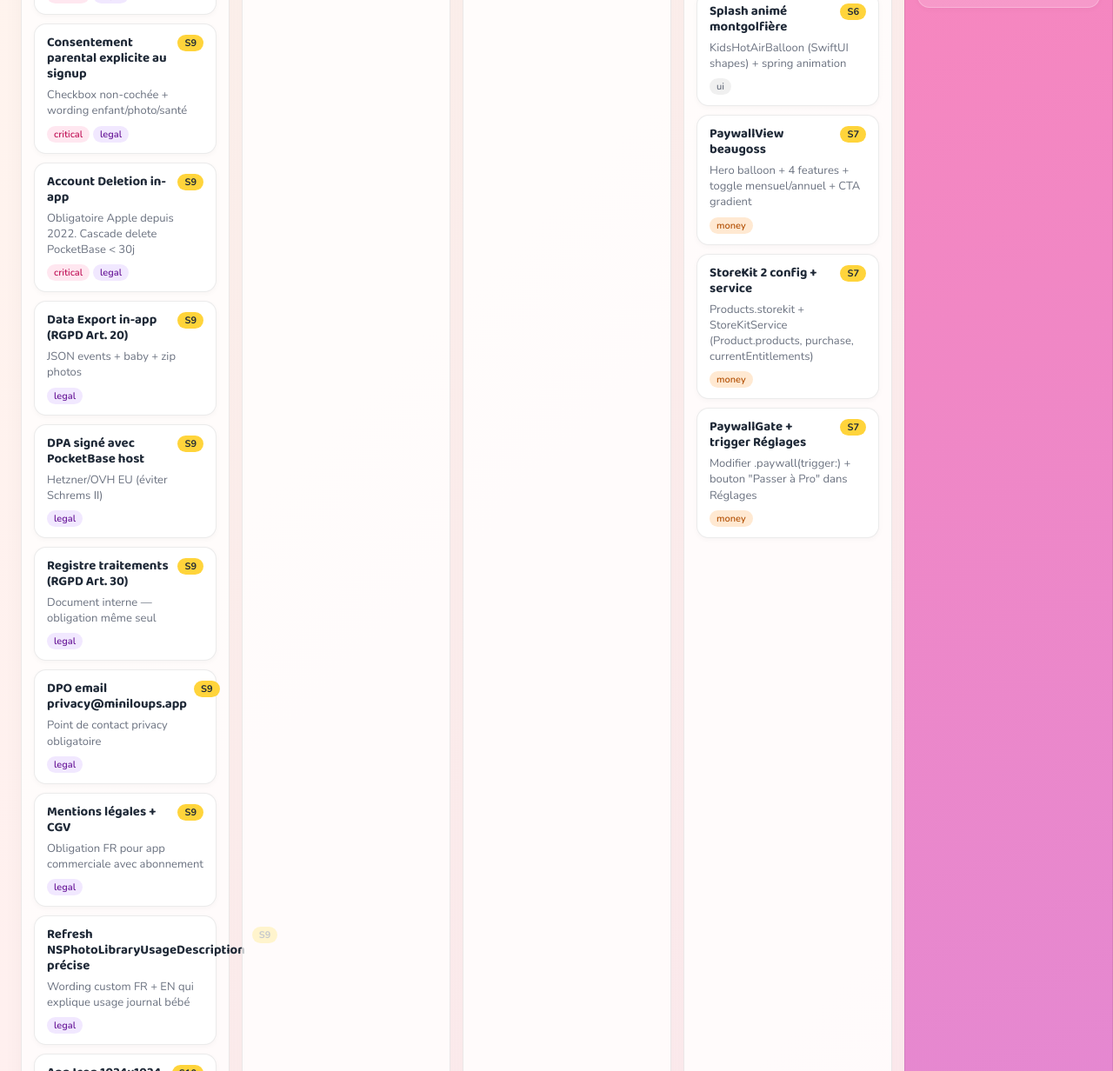
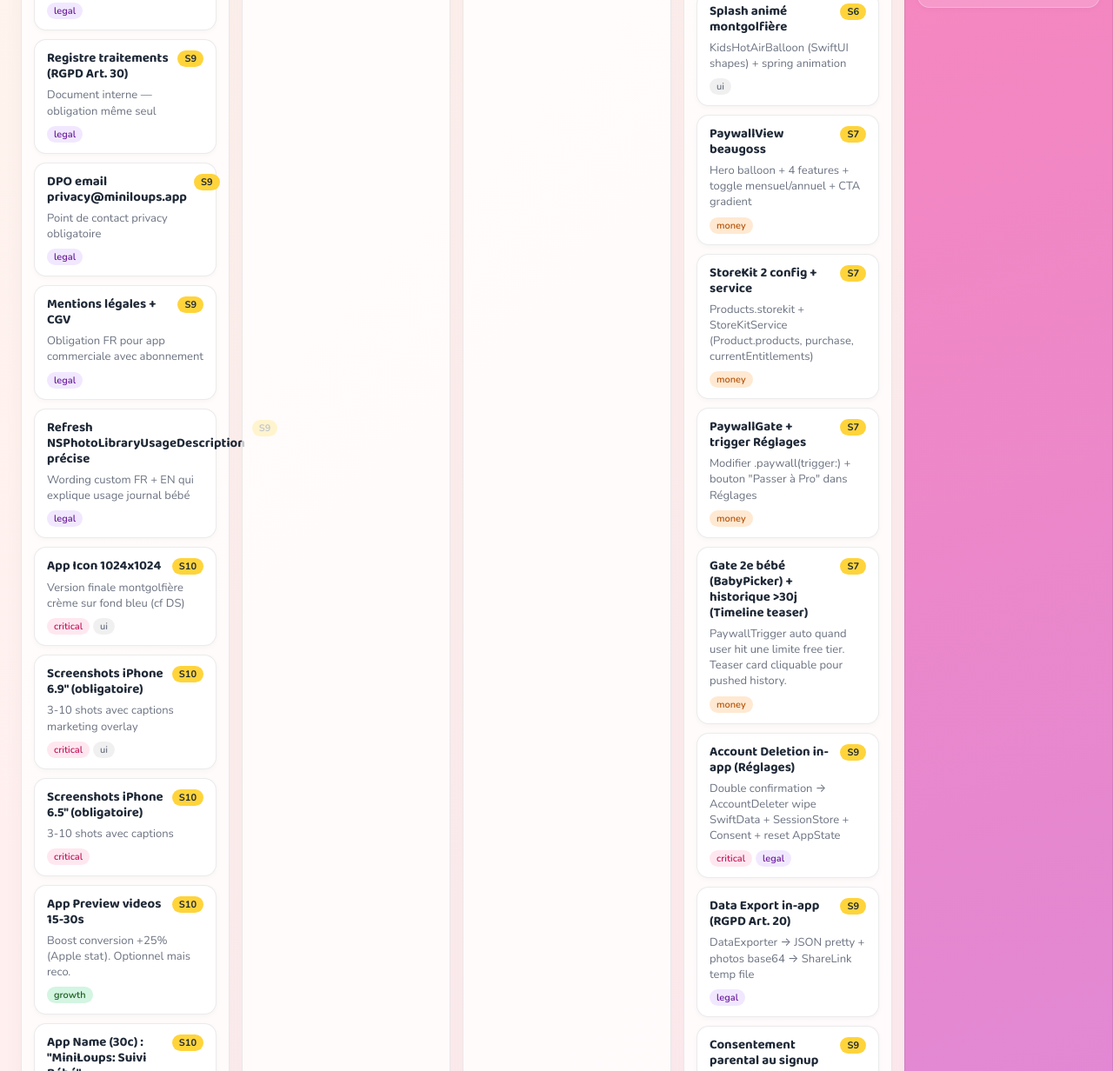
Before and after one commit to Philthestyle/miniloups-roadmap, a plain HTML site: page index.html in a window 1280 px wide. Shown: the part 972-2204 px from the top of the page at 87% size. Drawn offline with nearby package versions, Linux system fonts and the light colour scheme.

Commit message:
S7 gates + S9 account delete + data export + consent parental — build vert

```diff
--- a/index.html
+++ b/index.html
@@ -219,23 +219,21 @@ const DATA = {
     { col: 'done', slice: 'S7', title: 'PaywallView beaugoss', desc: 'Hero balloon + 4 features + toggle mensuel/annuel + CTA gradient', tags: ['money'] },
     { col: 'done', slice: 'S7', title: 'StoreKit 2 config + service', desc: 'Products.storekit + StoreKitService (Product.products, purchase, currentEntitlements)', tags: ['money'] },
     { col: 'done', slice: 'S7', title: 'PaywallGate + trigger Réglages', desc: 'Modifier .paywall(trigger:) + bouton "Passer à Pro" dans Réglages', tags: ['money'] },
+    { col: 'done', slice: 'S7', title: 'Gate 2e bébé (BabyPicker) + historique >30j (Timeline teaser)', desc: 'PaywallTrigger auto quand user hit une limite free tier. Teaser card cliquable pour pushed history.', tags: ['money'] },
+    { col: 'done', slice: 'S9', title: 'Account Deletion in-app (Réglages)', desc: 'Double confirmation → AccountDeleter wipe SwiftData + SessionStore + Consent + reset AppState', tags: ['critical', 'legal'] },
+    { col: 'done', slice: 'S9', title: 'Data Export in-app (RGPD Art. 20)', desc: 'DataExporter → JSON pretty + photos base64 → ShareLink temp file', tags: ['legal'] },
+    { col: 'done', slice: 'S9', title: 'Consentement parental au signup', desc: 'ConsentStore + checkbox obligatoire dans Onboarding avant SIWA. Enregistré à la connexion.', tags: ['critical', 'legal'] },
+    { col: 'done', slice: 'S9', title: 'Liens légaux in-app (Réglages > Légal)', desc: 'Placeholders vers miniloups.app/privacy /terms /support (URLs à monter S10)', tags: ['legal'] },
 
     // -------- DOING --------
     { col: 'doing', slice: 'S7', title: 'Test paywall dans sim', desc: 'Cmd+R → Réglages → Passer à Pro. Acheter, rembourser via Debug > StoreKit > Manage Transactions.', tags: ['critical', 'money'] },
-
-    // -------- TODO --------
-    // S7 finish
-    { col: 'todo', slice: 'S7', title: 'Wire gates 2e bébé / historique >30j / coparent', desc: 'PaywallTrigger auto quand user hit une limite free tier', tags: ['money'] },
 
     // S5/S8 sync
     { col: 'todo', slice: 'S8', title: 'Sync PocketBase (mnl_* tables)', desc: 'Auth SIWA → JWT PocketBase, sync bidirectionnelle Baby + BabyEvent + photos', tags: ['data'] },
     { col: 'todo', slice: 'S8', title: 'Co-parent invite flow', desc: 'Code d\'invitation → PocketBase share record → sync temps réel', tags: ['data'] },
 
     // S9 Compliance
-    { col: 'todo', slice: 'S9', title: 'Privacy Policy + Terms (Framer miniloups.app)', desc: 'URLs publiques versionnées — bloqueur App Store submission', tags: ['critical', 'legal'] },
-    { col: 'todo', slice: 'S9', title: 'Consentement parental explicite au signup', desc: 'Checkbox non-cochée + wording enfant/photo/santé', tags: ['critical', 'legal'] },
-    { col: 'todo', slice: 'S9', title: 'Account Deletion in-app', desc: 'Obligatoire Apple depuis 2022. Cascade delete PocketBase < 30j', tags: ['critical', 'legal'] },
-    { col: 'todo', slice: 'S9', title: 'Data Export in-app (RGPD Art. 20)', desc: 'JSON events + baby + zip photos', tags: ['legal'] },
+    { col: 'todo', slice: 'S9', title: 'Privacy Policy + Terms LIVE sur Framer miniloups.app', desc: 'URLs publiques versionnées — bloqueur App Store submission (les Link in-app pointent déjà dessus)', tags: ['critical', 'legal'] },
     { col: 'todo', slice: 'S9', title: 'DPA signé avec PocketBase host', desc: 'Hetzner/OVH EU (éviter Schrems II)', tags: ['legal'] },
     { col: 'todo', slice: 'S9', title: 'Registre traitements (RGPD Art. 30)', desc: 'Document interne — obligation même seul', tags: ['legal'] },
     { col: 'todo', slice: 'S9', title: 'DPO email privacy@miniloups.app', desc: 'Point de contact privacy obligatoire', tags: ['legal'] },
```
